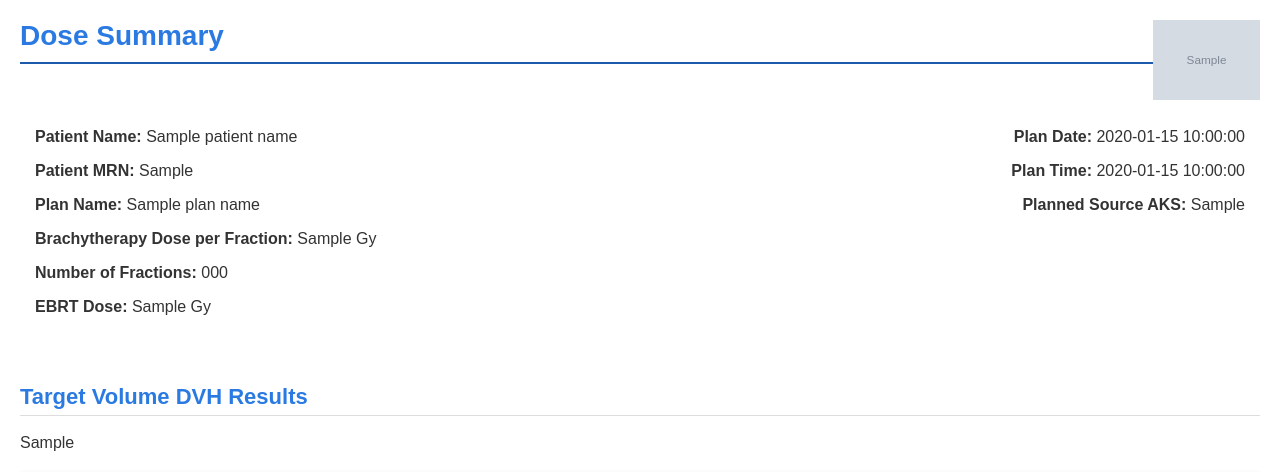
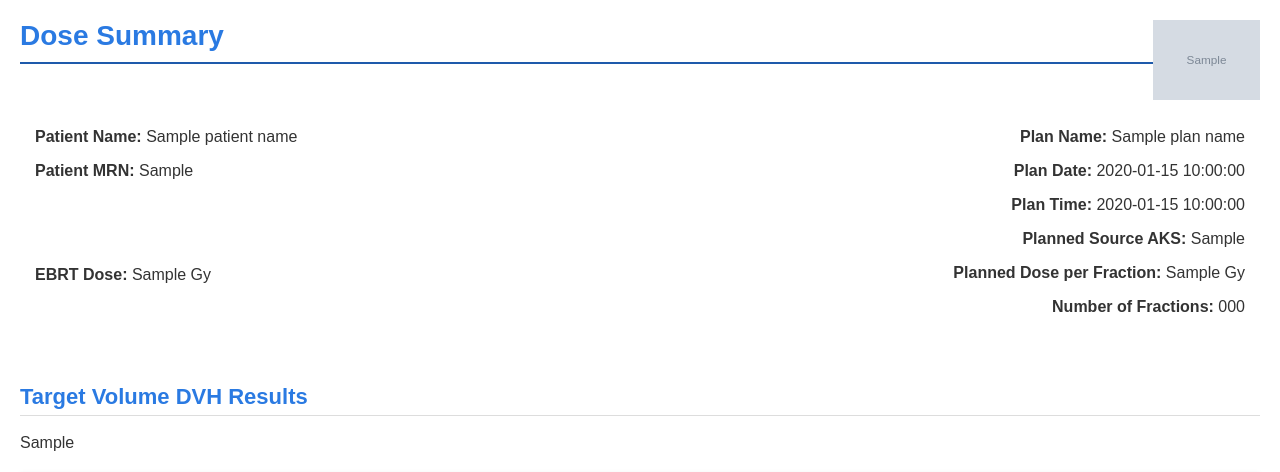
Before and after one commit to echorniak14/BrachyD2ccEval, a Python web app: template src/templates/report_template.html in a window 1280 px wide. Shown: the top 472 px of the page. Run offline with Jinja, Linux system fonts and the light colour scheme; the template is opened without the code that fills it: most values are stand-ins (such as "Sample title", 1, 10 or a date in 2020); grey boxes marked "Sample" are stand-in pictures.

Commit message:
refactor: Reorganize report header and add spacing

```diff
--- a/src/templates/report_template.html
+++ b/src/templates/report_template.html
@@ -82,15 +82,16 @@
             <td style="width:50%; border: none; vertical-align: top;">
                 <p><strong>Patient Name:</strong> {{ patient_name }}</p>
                 <p><strong>Patient MRN:</strong> {{ patient_mrn }}</p>
-                <p><strong>Plan Name:</strong> {{ plan_name }}</p>
-                <p><strong>Brachytherapy Dose per Fraction:</strong> {{ brachy_dose_per_fraction }} Gy</p>
-                <p><strong>Number of Fractions:</strong> {{ number_of_fractions }}</p>
+                <br><br><br>
                 <p><strong>EBRT Dose:</strong> {{ ebrt_dose }} Gy</p>
             </td>
             <td style="width:50%; border: none; vertical-align: top; text-align: right;">
+                <p><strong>Plan Name:</strong> {{ plan_name }}</p>
                 <p><strong>Plan Date:</strong> {{ plan_date }}</p>
                 <p><strong>Plan Time:</strong> {{ plan_time }}</p>
                 <p><strong>Planned Source AKS:</strong> {{ source_info }}</p>
+                <p><strong>Planned Dose per Fraction:</strong> {{ brachy_dose_per_fraction }} Gy</p>
+                <p><strong>Number of Fractions:</strong> {{ number_of_fractions }}</p>
             </td>
         </tr>
     </table>
```
